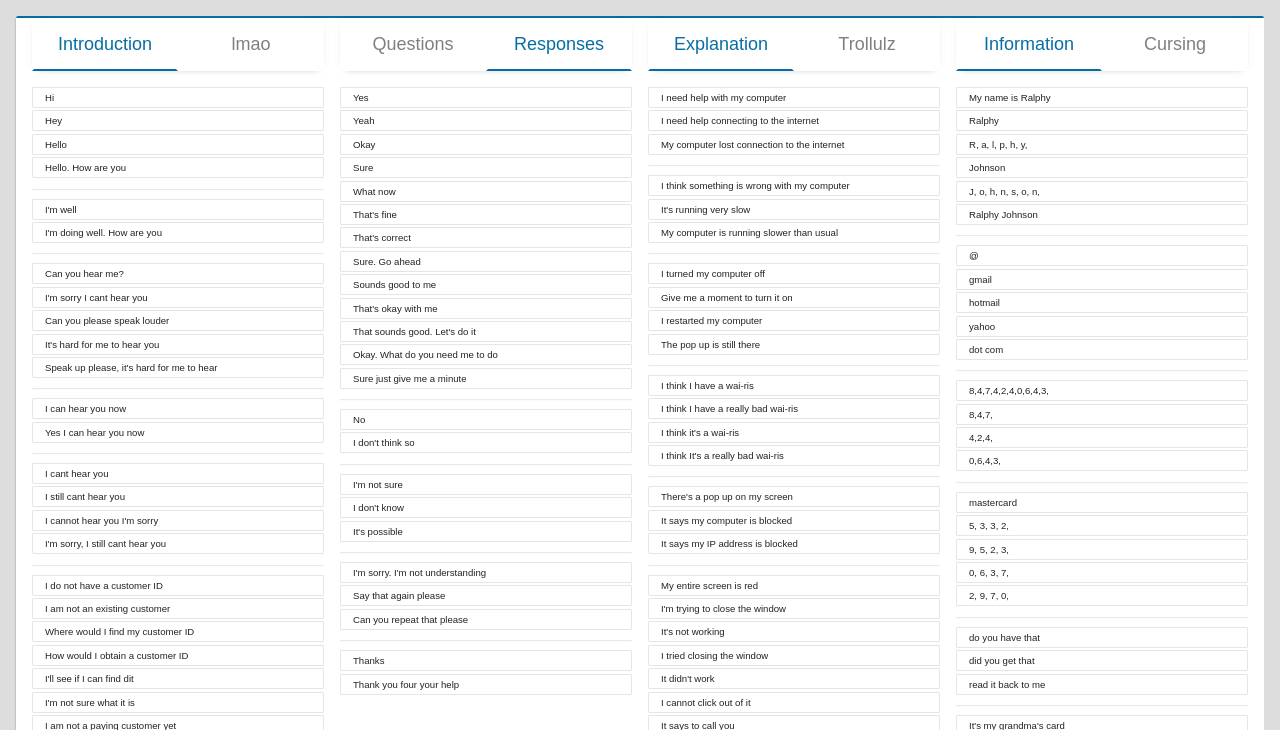
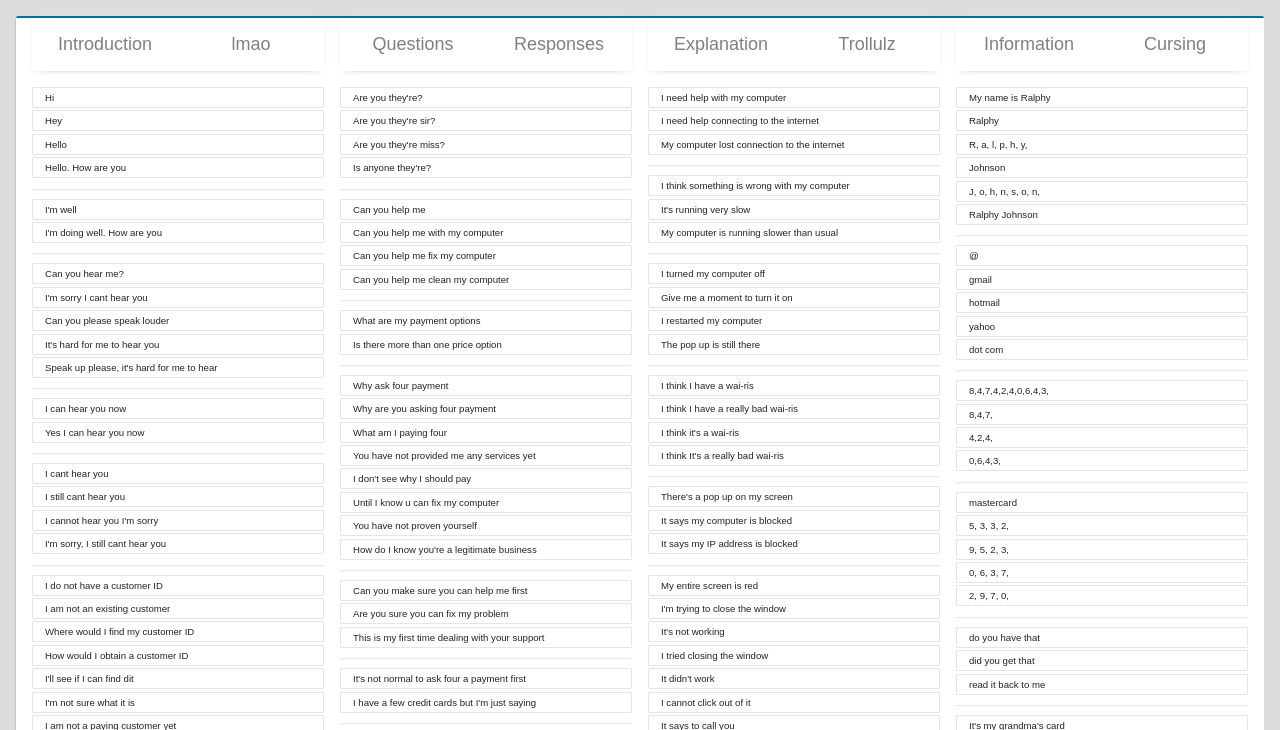
Before and after one commit to ralphyjohnson/Scambaiting, a plain HTML site: page index.html in a window 1280 px wide. Shown: the top 730 px of the page. Drawn offline with Linux system fonts and the light colour scheme.

Commit message:
testing cepstral david

```diff
--- a/assets/css/style.css
+++ b/assets/css/style.css
@@ -125,7 +125,7 @@ div.tab button.active {
 .secondTabbedContent,
 .thirdTabbedContent,
 .fourthTabbedContent {
-	display: none;
+	display: flex;
 	padding-top: 1em;
 	flex-direction: column;
 	-webkit-animation: fadeEffect 0.4s;
--- a/index.html
+++ b/index.html
@@ -367,65 +367,65 @@
 		// Get the element with id="defaultOpen" and click on it
 		document.getElementById("defaultOpen4").click();
 
-		// Intro Tabbed content
-		function openIntroMethod(evt, introMethodName) {
-			var i, introTabbedContent, introTabLinks;
-			introtabcontent = document.getElementsByClassName("introTabbedContent");
-			for (i = 0; i < introtabcontent.length; i++) {
-				introtabcontent[i].style.display = "none";
-			}
-			introtablinks = document.getElementsByClassName("introTabLinks");
-			for (i = 0; i < introtablinks.length; i++) {
-				introtablinks[i].className = introtablinks[i].className.replace(" active", "");
-			}
-			document.getElementById(introMethodName).style.display = "flex";
-			evt.currentTarget.className += " active";
-		}
-
-		// Q&A Tabbed content
-		function opensecondMethod(evt, secondMethodName) {
-			var i, secondTabbedContent, secondTabLinks;
-			secondtabcontent = document.getElementsByClassName("secondTabbedContent");
-			for (i = 0; i < secondtabcontent.length; i++) {
-				secondtabcontent[i].style.display = "none";
-			}
-			secondtablinks = document.getElementsByClassName("secondTabLinks");
-			for (i = 0; i < secondtablinks.length; i++) {
-				secondtablinks[i].className = secondtablinks[i].className.replace(" active", "");
-			}
-			document.getElementById(secondMethodName).style.display = "flex";
-			evt.currentTarget.className += " active";
-		}
-
-		// Discussion Tabbed content
-		function openthirdMethod(evt, thirdMethodName) {
-			var i, thirdTabbedContent, thirdTabLinks;
-			thirdtabcontent = document.getElementsByClassName("thirdTabbedContent");
-			for (i = 0; i < thirdtabcontent.length; i++) {
-				thirdtabcontent[i].style.display = "none";
-			}
-			thirdtablinks = document.getElementsByClassName("thirdTabLinks");
-			for (i = 0; i < thirdtablinks.length; i++) {
-				thirdtablinks[i].className = thirdtablinks[i].className.replace(" active", "");
-			}
-			document.getElementById(thirdMethodName).style.display = "flex";
-			evt.currentTarget.className += " active";
-		}
-
-		// Rage Tabbed content
-		function openfourthMethod(evt, fourthMethodName) {
-			var i, fourthTabbedContent, fourthTabLinks;
-			fourthtabcontent = document.getElementsByClassName("fourthTabbedContent");
-			for (i = 0; i < fourthtabcontent.length; i++) {
-				fourthtabcontent[i].style.display = "none";
-			}
-			fourthtablinks = document.getElementsByClassName("fourthTabLinks");
-			for (i = 0; i < fourthtablinks.length; i++) {
-				fourthtablinks[i].className = fourthtablinks[i].className.replace(" active", "");
-			}
-			document.getElementById(fourthMethodName).style.display = "flex";
-			evt.currentTarget.className += " active";
-		}
+//		// Intro Tabbed content
+//		function openIntroMethod(evt, introMethodName) {
+//			var i, introTabbedContent, introTabLinks;
+//			introtabcontent = document.getElementsByClassName("introTabbedContent");
+//			for (i = 0; i < introtabcontent.length; i++) {
+//				introtabcontent[i].style.display = "none";
+//			}
+//			introtablinks = document.getElementsByClassName("introTabLinks");
+//			for (i = 0; i < introtablinks.length; i++) {
+//				introtablinks[i].className = introtablinks[i].className.replace(" active", "");
+//			}
+//			document.getElementById(introMethodName).style.display = "flex";
+//			evt.currentTarget.className += " active";
+//		}
+//
+//		// Q&A Tabbed content
+//		function opensecondMethod(evt, secondMethodName) {
+//			var i, secondTabbedContent, secondTabLinks;
+//			secondtabcontent = document.getElementsByClassName("secondTabbedContent");
+//			for (i = 0; i < secondtabcontent.length; i++) {
+//				secondtabcontent[i].style.display = "none";
+//			}
+//			secondtablinks = document.getElementsByClassName("secondTabLinks");
+//			for (i = 0; i < secondtablinks.length; i++) {
+//				secondtablinks[i].className = secondtablinks[i].className.replace(" active", "");
+//			}
+//			document.getElementById(secondMethodName).style.display = "flex";
+//			evt.currentTarget.className += " active";
+//		}
+//
+//		// Discussion Tabbed content
+//		function openthirdMethod(evt, thirdMethodName) {
+//			var i, thirdTabbedContent, thirdTabLinks;
+//			thirdtabcontent = document.getElementsByClassName("thirdTabbedContent");
+//			for (i = 0; i < thirdtabcontent.length; i++) {
+//				thirdtabcontent[i].style.display = "none";
+//			}
+//			thirdtablinks = document.getElementsByClassName("thirdTabLinks");
+//			for (i = 0; i < thirdtablinks.length; i++) {
+//				thirdtablinks[i].className = thirdtablinks[i].className.replace(" active", "");
+//			}
+//			document.getElementById(thirdMethodName).style.display = "flex";
+//			evt.currentTarget.className += " active";
+//		}
+//
+//		// Rage Tabbed content
+//		function openfourthMethod(evt, fourthMethodName) {
+//			var i, fourthTabbedContent, fourthTabLinks;
+//			fourthtabcontent = document.getElementsByClassName("fourthTabbedContent");
+//			for (i = 0; i < fourthtabcontent.length; i++) {
+//				fourthtabcontent[i].style.display = "none";
+//			}
+//			fourthtablinks = document.getElementsByClassName("fourthTabLinks");
+//			for (i = 0; i < fourthtablinks.length; i++) {
+//				fourthtablinks[i].className = fourthtablinks[i].className.replace(" active", "");
+//			}
+//			document.getElementById(fourthMethodName).style.display = "flex";
+//			evt.currentTarget.className += " active";
+//		}
 
 	</script>
 
```
